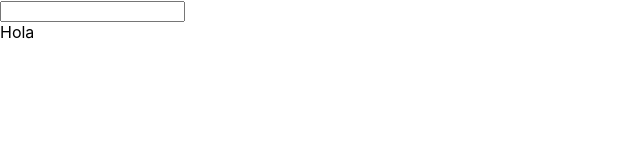
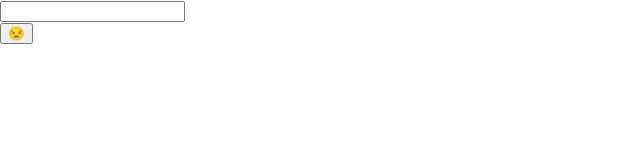
Before and after one commit to jeici21/selector-emojis, a React (Create React App) app in the folder emojis/: page / in a window 1280 px wide. Shown: the top 160 px of the page, without its empty margins (0-640 px from the left). Built offline with nearby package versions, Linux system fonts and the light colour scheme.

Commit message:
Creando lista desplegable de emojis.

```diff
--- a/emojis/src/components/emoji-picker/EmojiPicker.jsx
+++ b/emojis/src/components/emoji-picker/EmojiPicker.jsx
@@ -1,3 +1,31 @@
-export default function EmojiPicker() {
-    return <div>Hola</div>;
+import { forwardRef, useState } from "react";
+import { data as emojiList } from "./Data";//importando los emojis del objeto
+
+export function EmojiPicker(props, inputRef) {
+    const [isOpen, setIsOpen] = useState(false);
+    const [emojis, setEmojis] = useState(emojiList);
+    const handleClickOpen = () => {
+        setIsOpen(!isOpen);//abriendo y cerrando la lista de emojis
+    }
+    const EmojiPickerContainer = () => {
+        return (
+            <div>
+                <input />
+                <div>
+                    {emojiList.map((emoji) => (
+                        <div>{emoji.symbol}</div>
+                    ))}
+                </div>
+            </div>
+        );
+    }
+
+    return (
+        <div>
+            <button onClick={handleClickOpen}>😒</button>
+            {isOpen ? <EmojiPickerContainer /> : ""}
+        </div>
+    );
 }
+
+export default forwardRef(EmojiPicker);//exportando referencia
```
